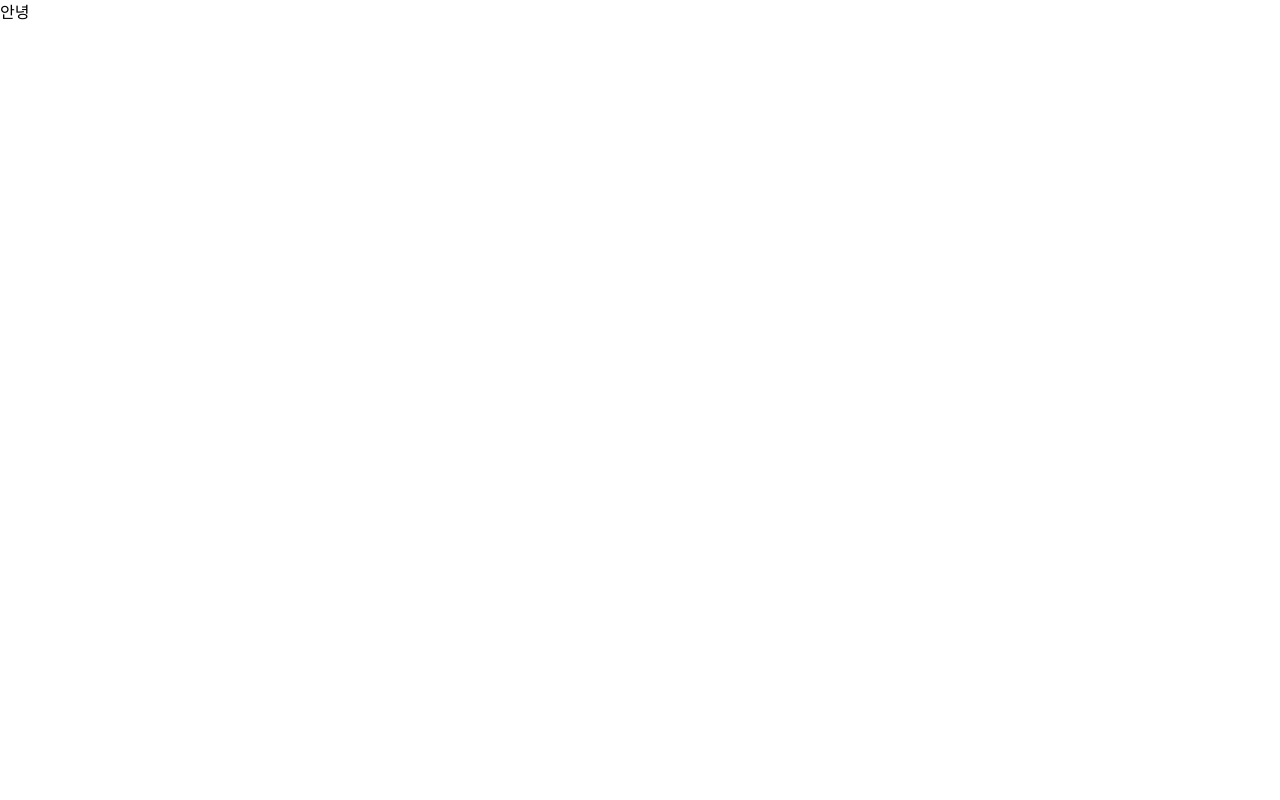
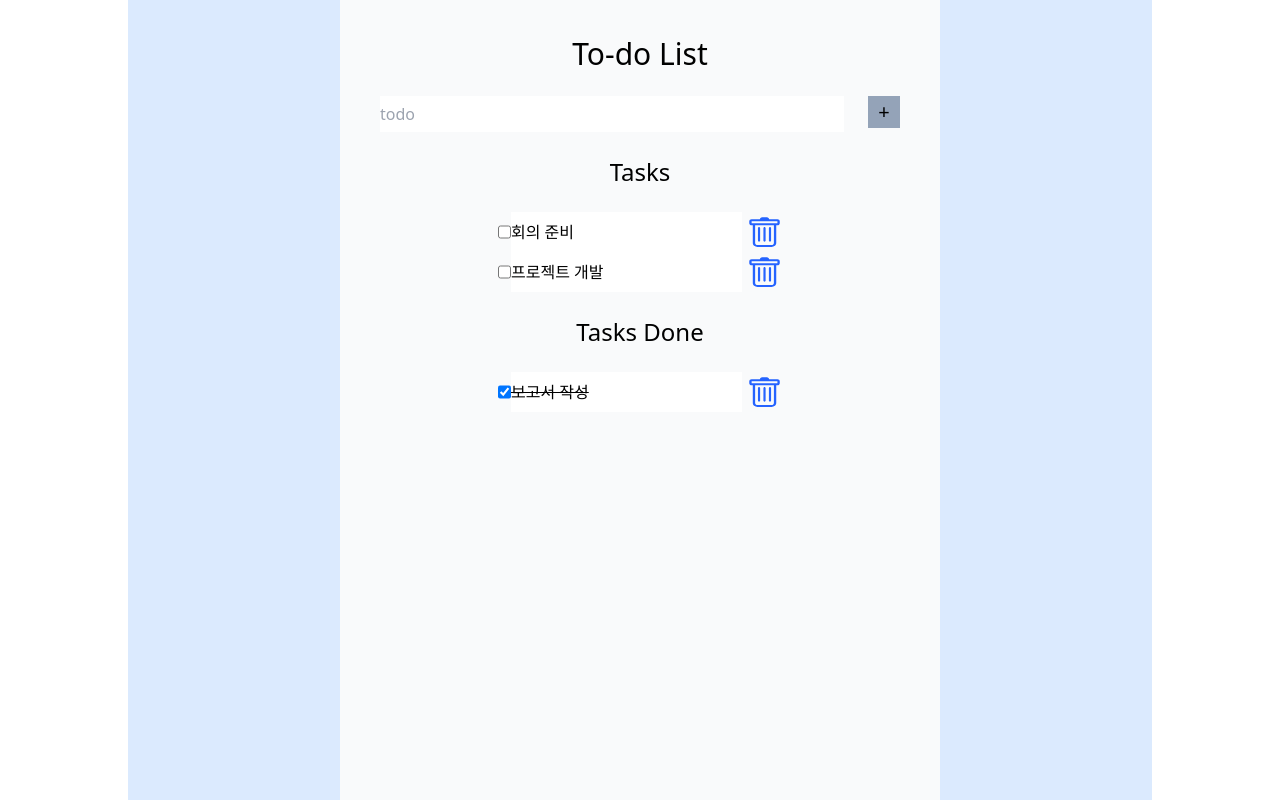
Before and after one commit to patataco/typescript-nextjs-todoapp, a Next.js app: page / in a window 1280 px wide. Built offline with nearby package versions, Linux system fonts and the light colour scheme.

Commit message:
Context Api 로 비즈니스 로직 구현

```diff
--- a/src/components/NewTask.tsx
+++ b/src/components/NewTask.tsx
@@ -2,21 +2,23 @@ import Button from '@/components/Button';
 import Input from '@/components/Input';
 
 import { useInput } from '../../hooks/useInput';
+import { useTasks } from '@/context/TaskContext';
 
 const NewTask = () => {
   const { inputValue, setInputValue, handleInput } = useInput('');
+  const { tasks, deleteTask, addTask, updateTask } = useTasks();
+
   return (
     <div className="flex w-full gap-6">
       <Input
+        placeholder="todo"
         value={inputValue}
         onChange={handleInput}
-        className="h-9 flex-1 border-none outline-none"
+        className="flex-1 border-none outline-none h-9"
       />
       <Button
-        onClick={() => {
-          alert(inputValue);
-        }}
-        className="h-8 w-8 bg-slate-400 text-xl"
+        onClick={() => addTask(inputValue)}
+        className="w-8 h-8 text-xl bg-slate-400"
       >
         +
       </Button>
--- /dev/null
+++ b/src/components/TaskItem.tsx
@@ -0,0 +1,24 @@
+import Input from './Input';
+import { Task } from '@/type/type';
+import { useCheckbox } from '../../hooks/useCheckbox';
+import Checkbox from './Checkbox';
+import Button from './Button';
+
+const TaskItem = ({ task }: { task: Task }) => {
+  const handleCheck = () => {
+    const updatedTask = { ...task, status: 'completed' };
+    return updatedTask;
+  };
+  return (
+    <li key={task.id} className="flex ">
+      <Checkbox checked={task.status === 'completed'} onChange={handleCheck} />
+      <Input
+        value={task.title}
+        className={task.status === 'completed' ? 'line-through' : ''}
+      />
+      <Button className="w-10 h-10 bg-cover bg-delete-button" />
+    </li>
+  );
+};
+
+export default TaskItem;
--- a/src/components/TasksList.tsx
+++ b/src/components/TasksList.tsx
@@ -1,24 +1,16 @@
 import { useCheckbox } from '../../hooks/useCheckbox';
-
+import { Task } from '@/type/type';
 import Button from './Button';
 import Checkbox from './Checkbox';
 import Input from './Input';
+import TaskItem from './TaskItem';
 
 const TasksList = ({ tasks }: { tasks: Task[] }) => {
   const { isChecked, setIsChecked, handleCheck } = useCheckbox(false);
   return (
     <ul>
       {tasks.map((task) => {
-        return (
-          <li key={task.id} className="flex ">
-            <Checkbox checked={isChecked} onChange={handleCheck} />
-            <Input
-              value={task.title}
-              className={task.status === 'completed' ? 'line-through' : ''}
-            />
-            <Button className="h-10 w-10 bg-delete-button bg-cover" />
-          </li>
-        );
+        return <TaskItem key={task.id} task={task} />;
       })}
     </ul>
   );
--- a/src/pages/todolist/index.tsx
+++ b/src/components/TodoListView.tsx
@@ -1,7 +1,9 @@
 import TasksList from '@/components/TasksList';
+import { Task } from '@/type/type';
+import { useCheckbox } from '../../hooks/useCheckbox';
 
-import { useCheckbox } from '../../../hooks/useCheckbox';
-import NewTask from '../../components/NewTask';
+import { TaskProvider, useTasks } from '@/context/TaskContext';
+import NewTask from './NewTask';
 
 const tasks: Task[] = [
   {
@@ -38,13 +40,14 @@ const tasks: Task[] = [
     lastModifiedDateTime: new Date('2023-07-05T17:45:00'),
   },
 ];
-const TodoList = () => {
+const TodoListView = () => {
   const { isChecked, setIsChecked, handleCheck } = useCheckbox(false);
 
   return (
-    <div className="mx-auto flex h-screen max-w-5xl items-center justify-center bg-blue-100 ">
+    <TaskProvider initialTask={[]}>
+      <div className="flex items-center justify-center h-screen max-w-5xl mx-auto bg-blue-100 ">
         <div className="h-[800px] w-[600px]  bg-gray-50 ">
-        <div className="flex h-full flex-col items-center gap-6 px-10 py-9">
+          <div className="flex flex-col items-center h-full gap-6 px-10 py-9">
             <h1>To-do List</h1>
             <NewTask />
             <h2>Tasks</h2>
@@ -58,7 +61,8 @@ const TodoList = () => {
           </div>
         </div>
       </div>
+    </TaskProvider>
   );
 };
 
-export default TodoList;
+export default TodoListView;
--- /dev/null
+++ b/src/context/TaskContext.tsx
@@ -0,0 +1,66 @@
+import { createContext, PropsWithChildren, useContext, useState } from 'react';
+import { Task } from '@/type/type';
+
+type InitialTask = {
+  initialTask: Task[];
+};
+
+interface TaskContextProps {
+  tasks: Task[];
+  addTask: (value: string) => void;
+  updateTask: (selectedTask: Task) => void;
+  deleteTask: (selectedTask: Task) => void;
+}
+export const TaskContext = createContext<TaskContextProps | undefined>(
+  undefined
+);
+
+export type TaskProviderProps = PropsWithChildren<InitialTask>;
+
+export const TaskProvider = ({ initialTask, children }: TaskProviderProps) => {
+  const [tasks, setTasks] = useState<Task[]>(initialTask);
+  const addTask = (value: string) => {
+    setTasks((prev) => [
+      ...prev,
+      {
+        id: new Date().getTime().toString(36),
+        title: value,
+        content: '',
+        categories: [],
+        status: 'inProgress',
+        startDateTime: new Date(),
+        dueDateTime: null,
+        createdDateTime: new Date(),
+        lastModifiedDateTime: new Date(),
+      },
+    ]);
+  };
+
+  const updateTask = (selectedTask: Task) => {
+    const updatedTasks = tasks.map((task) => {
+      if (task.id === selectedTask.id) {
+        return { ...task, ...selectedTask };
+      }
+      return task;
+    });
+    setTasks(updatedTasks);
+  };
+
+  const deleteTask = (selectedTask: Task) => {
+    const updatedTask = tasks.filter((task) => task !== selectedTask);
+    setTasks(updatedTask);
+  };
+  return (
+    <TaskContext.Provider value={{ tasks, addTask, updateTask, deleteTask }}>
+      {children}
+    </TaskContext.Provider>
+  );
+};
+
+export const useTasks = () => {
+  const context = useContext(TaskContext);
+  if (!context) {
+    throw new Error('Cannot find TodoProvider');
+  }
+  return context;
+};
--- a/src/pages/index.tsx
+++ b/src/pages/index.tsx
@@ -1,3 +1,9 @@
+import TodoListView from '@/components/TodoListView';
+
 export default function Home() {
-  return <div>안녕</div>;
+  return (
+    <>
+      <TodoListView />
+    </>
+  );
 }
```
Also changed, not shown: jest.config.mjs (added, +18 -0 lines), package.json (+12 -5 lines), src/type/type.ts (+13 -13 lines), .eslintrc.json, 2 other files (tests, documents, lock files or other folders). Lines whose indentation alone changed are shown as unchanged.
